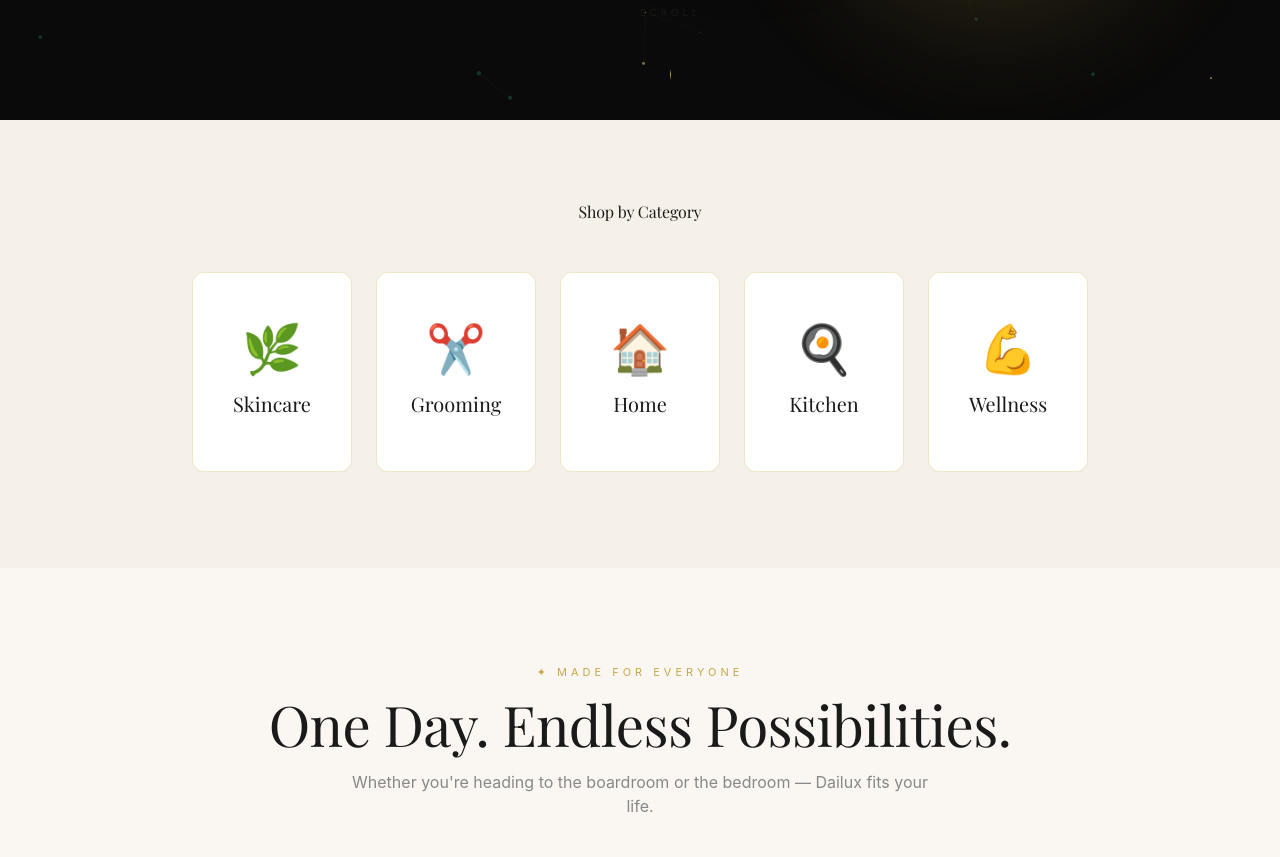
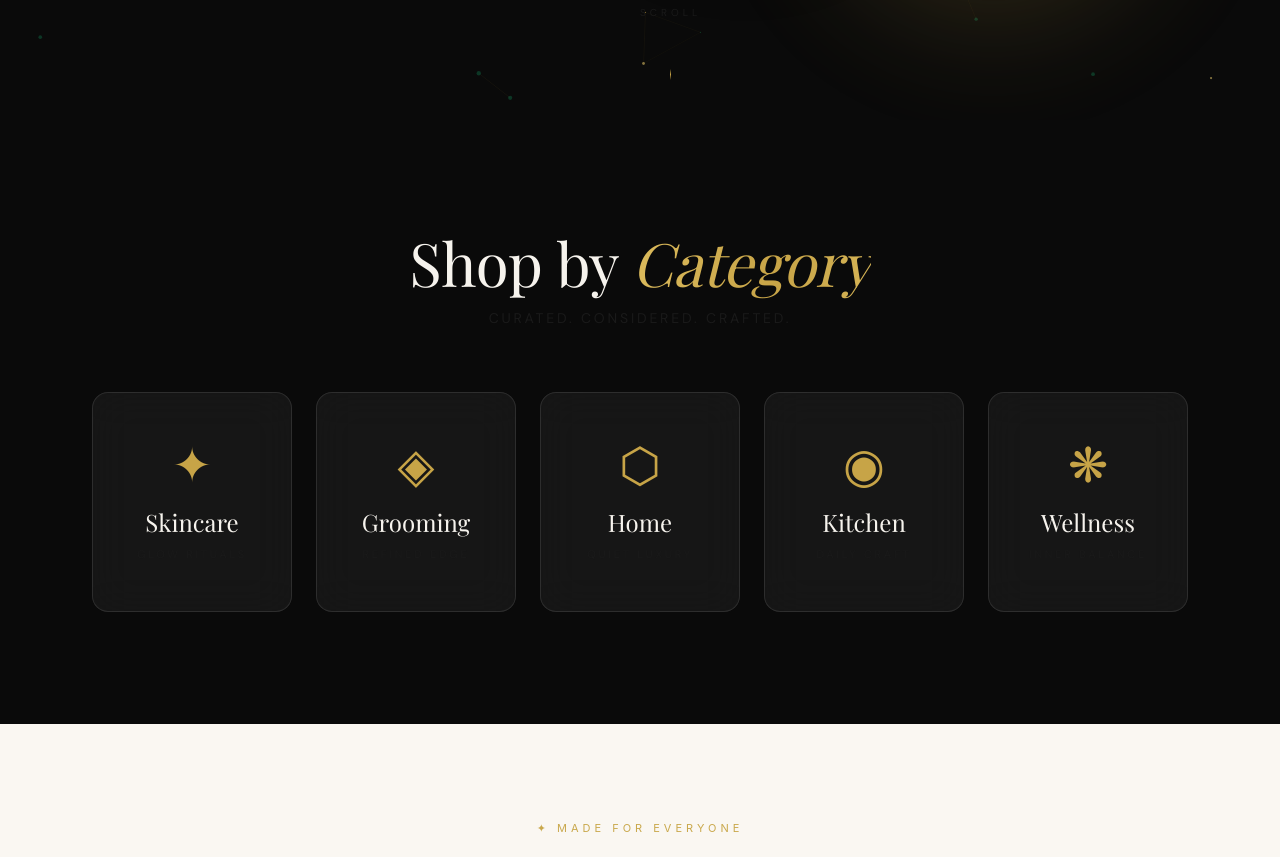
Before and after one commit to rahulkonkala04/remix-of-visual-landing-page-website-template-ce93e0d9, a React (Vite) app: page / in a window 1280 px wide. Shown: the part 720-1577 px from the top of the page. Built offline with nearby package versions, Linux system fonts and the light colour scheme; the HTML template or start-up script is replaced by a standard one; a web font is replaced by a local one.

Commit message:
Changes
Co-authored-by: rahulkonkala04 <283583479+rahulkonkala04@users.noreply.github.com>

```diff
--- a/src/components/Categories.tsx
+++ b/src/components/Categories.tsx
@@ -1,35 +1,62 @@
+import { motion } from "framer-motion";
+import { useRef } from "react";
+
 const cats = [
-  { icon: "🌿", name: "Skincare" },
-  { icon: "✂️", name: "Grooming" },
-  { icon: "🏠", name: "Home" },
-  { icon: "🍳", name: "Kitchen" },
-  { icon: "💪", name: "Wellness" },
+  { icon: "✦", name: "Skincare", desc: "Glow rituals" },
+  { icon: "◈", name: "Grooming", desc: "Refined edge" },
+  { icon: "⬡", name: "Home", desc: "Quiet luxury" },
+  { icon: "◉", name: "Kitchen", desc: "Daily craft" },
+  { icon: "❋", name: "Wellness", desc: "Inner balance" },
 ];
+
+function Tilt({ children, className = "" }: { children: React.ReactNode; className?: string }) {
+  const ref = useRef<HTMLDivElement>(null);
+  const onMove = (e: React.MouseEvent) => {
+    const el = ref.current; if (!el) return;
+    const r = el.getBoundingClientRect();
+    const x = (e.clientX - r.left) / r.width - 0.5;
+    const y = (e.clientY - r.top) / r.height - 0.5;
+    el.style.transform = `perspective(800px) rotateX(${(-y * 8).toFixed(2)}deg) rotateY(${(x * 10).toFixed(2)}deg) translateY(-4px)`;
+  };
+  const onLeave = () => { if (ref.current) ref.current.style.transform = ""; };
+  return (
+    <div ref={ref} onMouseMove={onMove} onMouseLeave={onLeave} className={`transition-transform duration-300 ease-out ${className}`}>
+      {children}
+    </div>
+  );
+}
 
 export default function Categories() {
   return (
-    <section id="collections" className="py-20 reveal" style={{ background: "#F5F0E8" }}>
-      <div className="max-w-7xl mx-auto px-6">
-        <h2 className="font-serif-d text-center mb-12">Shop by Category</h2>
-
-        {/* Mobile: 2-col grid */}
-        <div className="grid grid-cols-2 gap-4 md:hidden">
+    <section id="collections" className="py-28 px-6 bg-[var(--graphite)]">
+      <div className="max-w-7xl mx-auto">
+        <motion.h2
+          initial={{ opacity: 0, y: 20 }}
+          whileInView={{ opacity: 1, y: 0 }}
+          viewport={{ once: true }}
+          transition={{ duration: 0.7 }}
+          className="font-serif-d text-center text-4xl md:text-6xl text-[var(--off-white)] mb-4"
+        >
+          Shop by <em className="italic text-shimmer">Category</em>
+        </motion.h2>
+        <p className="text-center font-sans-d text-[var(--off-white)]/55 text-sm tracking-[0.2em] uppercase mb-16">Curated. Considered. Crafted.</p>
+        <div className="flex flex-wrap justify-center gap-6">
           {cats.map((c, i) => (
-            <button key={c.name} className="reveal-child flex flex-col items-center justify-center bg-white border border-[#C9A84C]/30 rounded-xl transition-all duration-300 hover:-translate-y-2 hover:border-[#C9A84C] hover:shadow-[0_12px_32px_rgba(201,168,76,0.2)] py-8" style={{ animationDelay: `${i * 100}ms` }}>
-              <span className="text-5xl mb-3">{c.icon}</span>
-              <span className="font-serif-d text-xl text-[#1A1A1A]">{c.name}</span>
-            </button>
-          ))}
-        </div>
-        <p className="md:hidden text-center mt-3 font-sans-d" style={{ color: "#C9A84C", fontSize: 12 }}>swipe →</p>
-
-        {/* Desktop: row */}
-        <div className="hidden md:flex justify-center gap-6 overflow-x-auto pb-4 px-2 -mx-2 snap-x">
-          {cats.map((c, i) => (
-            <button key={c.name} className="reveal-child snap-start shrink-0 flex flex-col items-center justify-center bg-white border border-[#C9A84C]/30 rounded-xl transition-all duration-300 hover:-translate-y-2 hover:border-[#C9A84C] hover:shadow-[0_12px_32px_rgba(201,168,76,0.2)]" style={{ width: 160, height: 200, animationDelay: `${i * 100}ms` }}>
-              <span className="text-5xl mb-4">{c.icon}</span>
-              <span className="font-serif-d text-xl text-[#1A1A1A]">{c.name}</span>
-            </button>
+            <motion.div
+              key={c.name}
+              initial={{ opacity: 0, y: 30 }}
+              whileInView={{ opacity: 1, y: 0 }}
+              viewport={{ once: true, amount: 0.3 }}
+              transition={{ duration: 0.6, delay: i * 0.1 }}
+            >
+              <Tilt>
+                <button className="group glass rounded-2xl w-[200px] h-[220px] flex flex-col items-center justify-center neon-gold transition-colors duration-300 hover:bg-[rgba(199,164,71,0.06)]">
+                  <span className="text-5xl text-[var(--gold)] mb-4 transition-transform duration-300 group-hover:-translate-y-1.5">{c.icon}</span>
+                  <span className="font-serif-d text-2xl text-[var(--off-white)]">{c.name}</span>
+                  <span className="font-sans-d text-[11px] tracking-[0.25em] uppercase text-[var(--off-white)]/50 mt-2">{c.desc}</span>
+                </button>
+              </Tilt>
+            </motion.div>
           ))}
         </div>
       </div>
```
